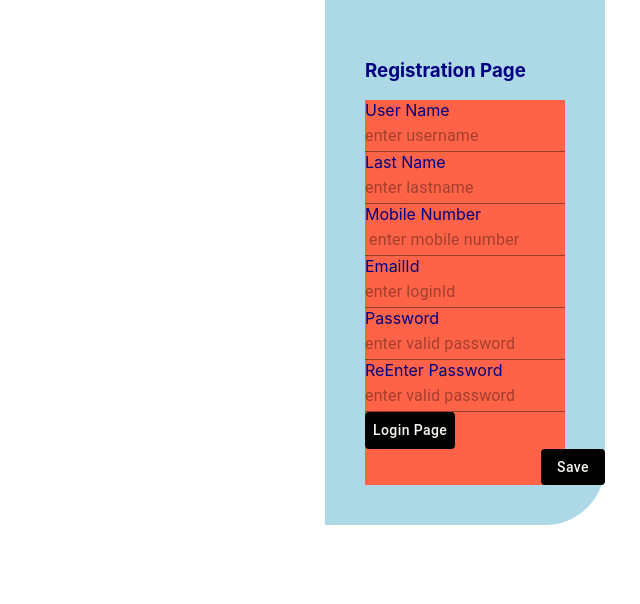
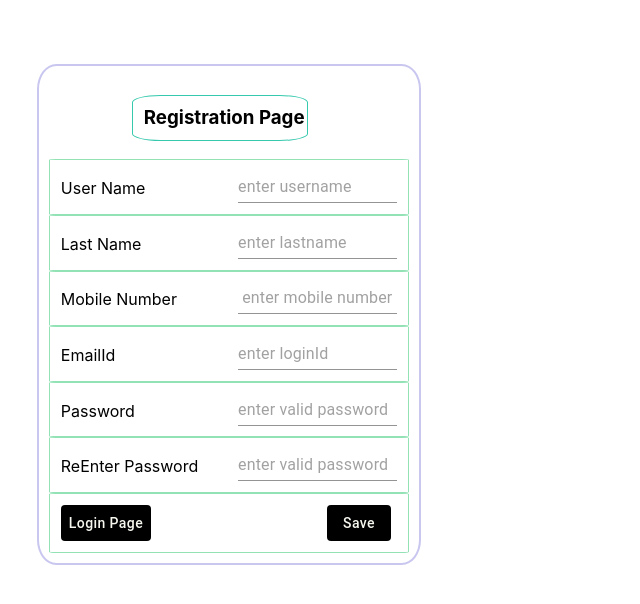
Before and after one commit to varad2011/ReactFundoo, a React (Create React App) app in the folder fundooapp/: page /registration in a window 1280 px wide. Shown: the top 604 px of the page, without its empty margins (475-1115 px from the left). Built offline with nearby package versions, Linux system fonts and the light colour scheme.

Commit message:
added css style

```diff
--- a/fundooapp/src/components/CssStyles.css
+++ b/fundooapp/src/components/CssStyles.css
@@ -4,7 +4,6 @@
     width: 35%; */
     padding-left: 35%;
     margin-top: 10%;
-
 }
 .loginEmailIdText{
     float: left;
@@ -54,18 +53,40 @@
 
 }
 .registration{
-    color :navy;
-    width: 200px;
-    padding: 40px;
-    margin-left: 800px;
-     min-height: 200px;
-    background-color: lightblue;
+    margin-left: 40%;
+    margin-top: 5%;
+    margin-right: 30%;
+    padding: 10px;
+    /* min-height: 200px; */
+    /* background-color: lightblue; */
+    border-radius: 5%;
+    border: 2px solid rgba(42, 32, 191, 0.25);
 
-    border-bottom-right-radius: 60px;
 }
+.registrationHeader {
+    margin-left: 23%;
+    padding-top: 10px;
+    padding-left: 11px;
+    height: 34px;
+    margin-right: 28%;
+    border-radius: 16%;
+    border: 1px solid rgba(38, 197, 168, 0.92);
+}
+
 .registrationCotent{
-    background-color: tomato;
-    width: 200px;
+    padding: 3%;
+    border-radius: 2%;
+    border: 1px solid rgba(38, 197, 109, 0.5);
+    /* background-color: tomato; */
+    /* width: 200px; */
+    display: flex;
+    flex-direction: row;
+}
+.registrationFieldName{
+    width: 245px;
+    /* padding-right: 70px; */
+    /* padding-left: 10px; */
+    padding-top: 7px;
 }
 .buttons{
     size: 100px;
@@ -269,3 +290,7 @@ margin-right: 10px;
     font-size: smaller;
     border-radius: 34px;
 }
+.menuLabelDisplay {
+    display: flex;
+    flex-direction: row;
+}
```
